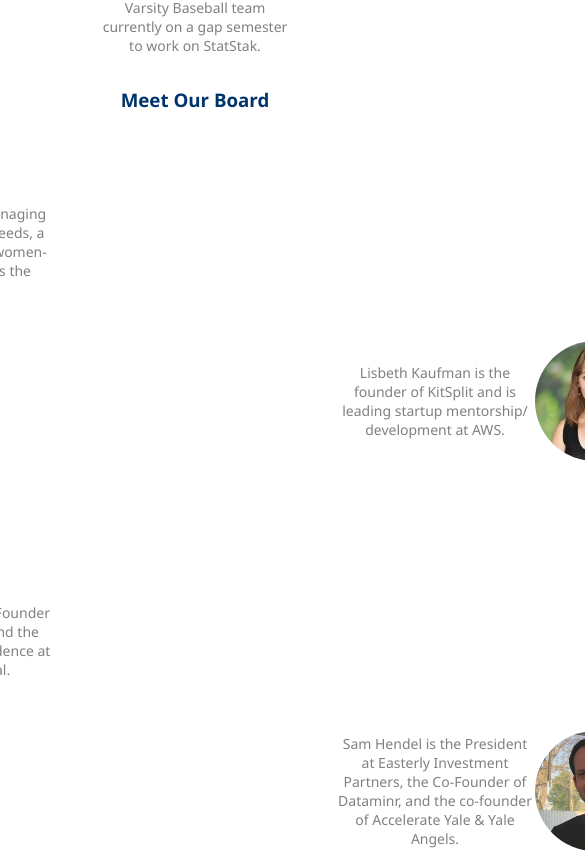
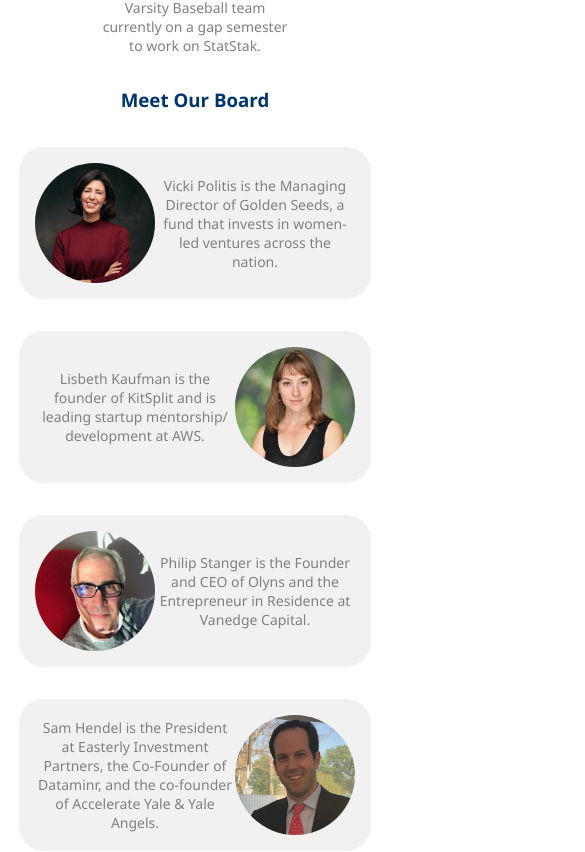
Before and after one commit to yesatyaleTech/startupincubatorsite, a React (Create React App) app: page / in a window 390 px wide. Shown: the part 1321-2173 px from the top of the page, 585 px wide, since content can reach past the window. Built offline with nearby package versions, Linux system fonts and the light colour scheme.

Commit message:
Add responsive board members section

```diff
--- a/src/components/About/BoardLeft/BoardLeft.css
+++ b/src/components/About/BoardLeft/BoardLeft.css
@@ -11,14 +11,25 @@
 
 .board-left-info {
     height: fit-content;
-    width: 600px;
+    width: fit-content;
     grid-column: 1;
     flex-direction: row;
-    padding: 60px 0;
+    padding: 1rem;
     display: flex;
     justify-content: center;
     align-items: center;
     margin-bottom: 100px;
+    background-color: rgba(211, 211, 211, 0.315);
+    border-radius: 25px;
+    margin-right: 1rem;
+}
+
+@media screen and (max-width: 568px) {
+    .board-left-info {
+        margin-bottom: none;
+        margin-right: none;
+        margin: 1rem;
+    }
 }
 
 .board-left-info .left-bio {
--- a/src/components/About/BoardRight/BoardRight.css
+++ b/src/components/About/BoardRight/BoardRight.css
@@ -11,14 +11,17 @@
 
 .board-right-info {
     height: fit-content;
-    width: 600px;
+    width: fit-content;
     flex-direction: row;
-    padding: 60px 0;
+    padding: 1rem;
     grid-column: 2;
     display: flex;
     margin-top: 150px;
     justify-content: center;
     align-items: center;
+    background-color: rgba(211, 211, 211, 0.315);
+    border-radius: 25px;
+    margin-left: 1rem;
 }
 
 .board-right-info .right-bio {
@@ -26,3 +29,13 @@
     font-size: 14px;
     width: 200px
 }
+
+@media screen and (max-width:568px) {
+    .board-right-info {
+        grid-column: 1;
+        margin-top: none;
+        margin-left: none;
+        margin: 1rem;
+        margin-left: none;
+    }
+}
```
